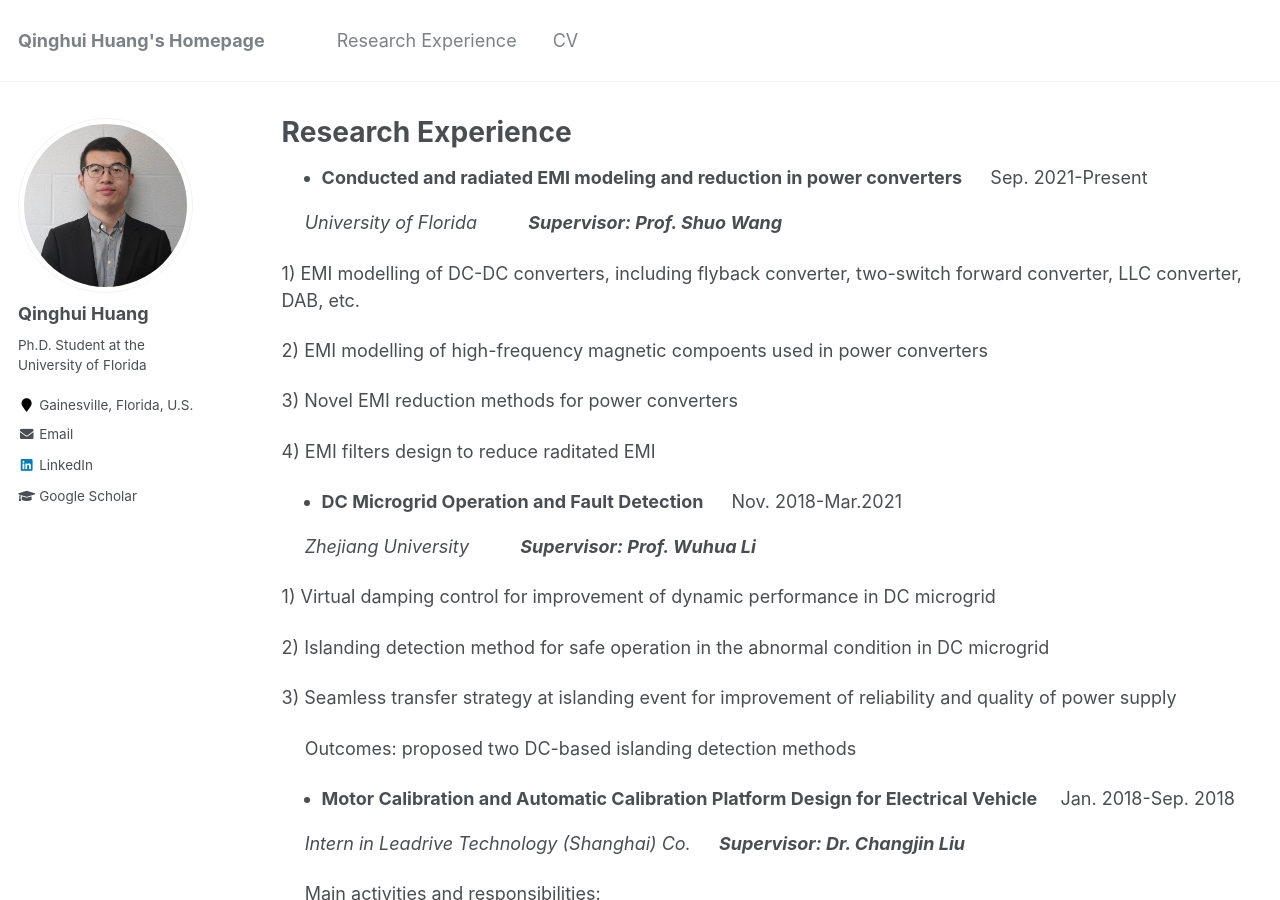
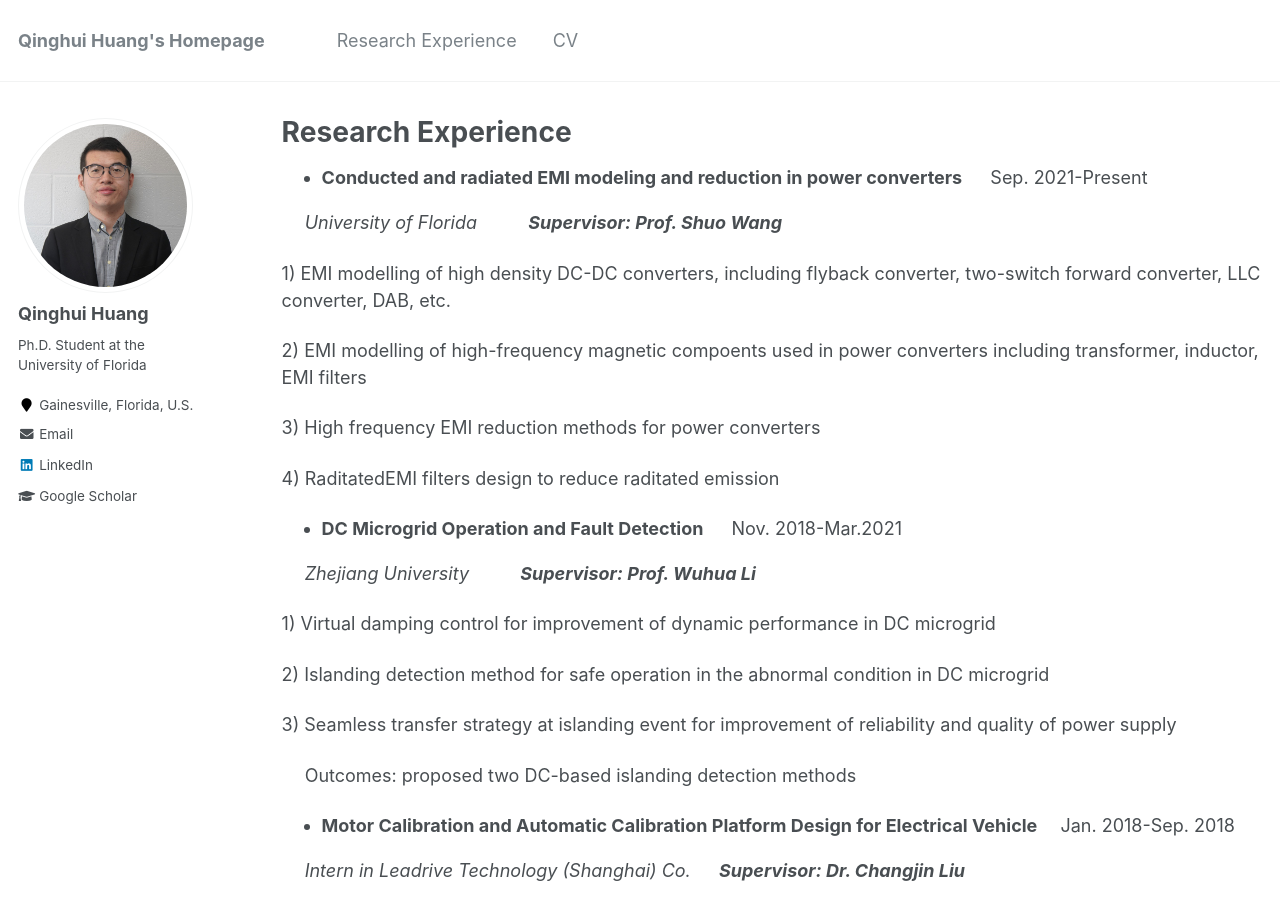
Before and after one commit to slionnnnnn/yanwenlai, a Jekyll site: the page built from _pages/publications.md, in a window 1280 px wide and 900 px high. Built offline with Jekyll 4.4.1, drawn with Linux system fonts in a browser that asks for light colours.

Commit message:
Update publications.md

```diff
--- a/_pages/publications.md
+++ b/_pages/publications.md
@@ -19,13 +19,13 @@ author_profile: true
 
  &emsp; _University of Florida_              &emsp;     &emsp;                      **_Supervisor: Prof. Shuo Wang_**
 
-1)	EMI modelling of DC-DC converters, including flyback converter, two-switch forward converter, LLC converter, DAB, etc.
+1)	EMI modelling of high density DC-DC converters, including flyback converter, two-switch forward converter, LLC converter, DAB, etc.
 
-2)	EMI modelling of high-frequency magnetic compoents used in power converters
+2)	EMI modelling of high-frequency magnetic compoents used in power converters including transformer, inductor, EMI filters
 
-3)	Novel EMI reduction methods for power converters
+3)	High frequency EMI reduction methods for power converters
 
-4)  EMI filters design to reduce raditated EMI
+4)  RaditatedEMI filters design to reduce raditated emission
 
 
 
```
